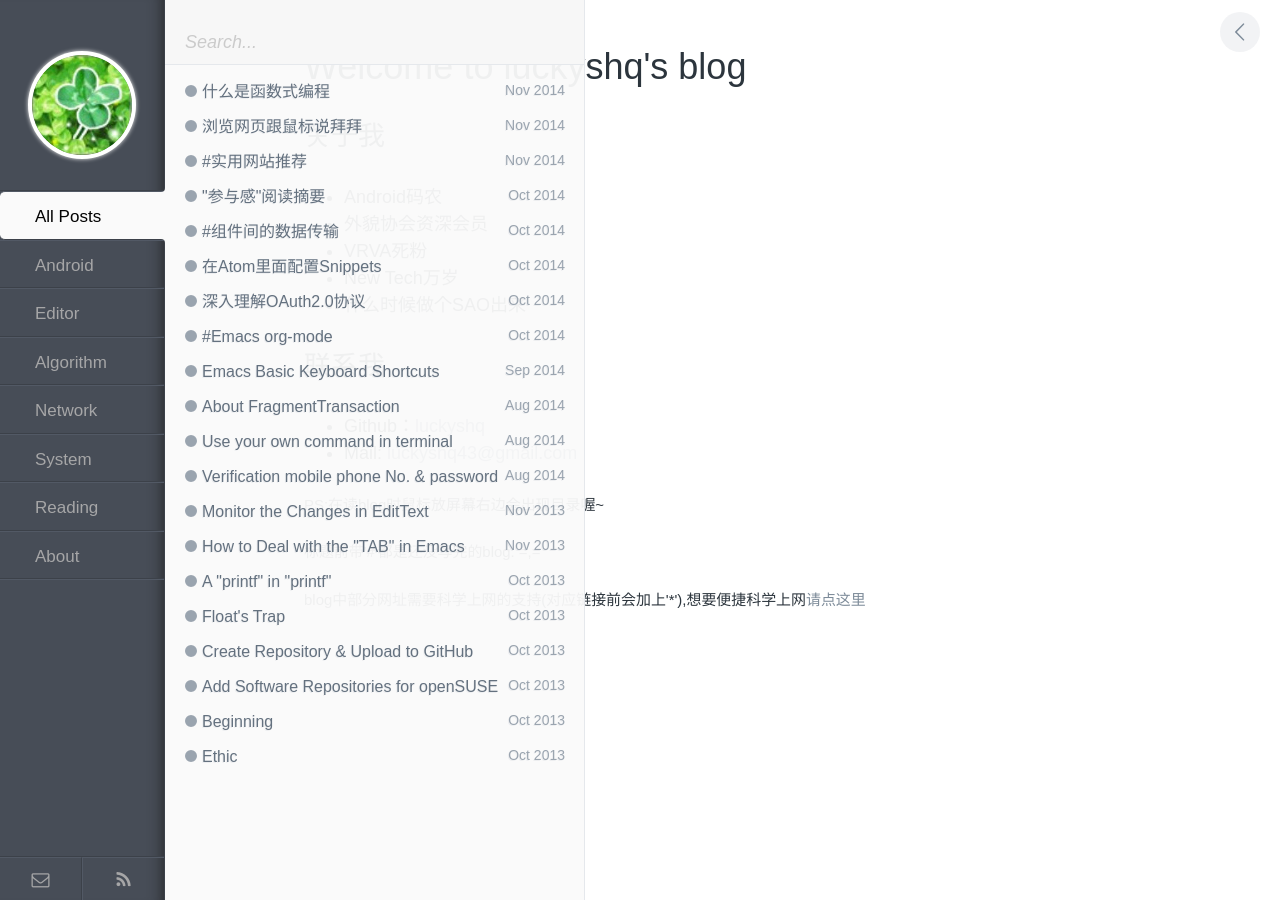
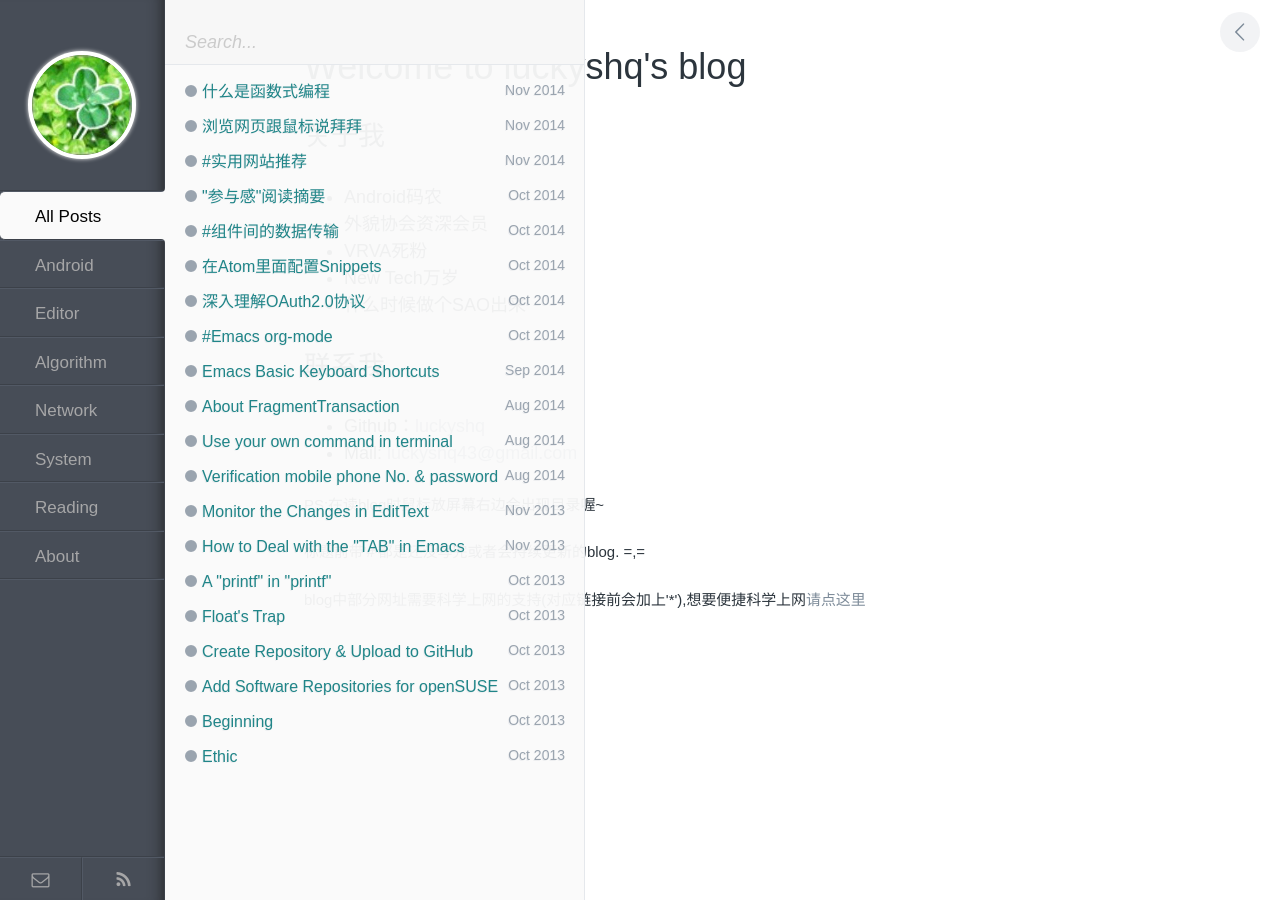
Before and after one commit to luckyshq/luckyshq.github.io, a Jekyll site: the page built from index.html, in a window 1280 px wide. Built offline with Jekyll 4.4.1, drawn with Linux system fonts in a browser that asks for light colours.

Commit message:
[update]修改post-list,和Strone标签样式.

```diff
--- a/assets/css/style.css
+++ b/assets/css/style.css
@@ -36,10 +36,11 @@
   font: 100 16px/1.5 Avenir, sans-serif;
   -webkit-font-smoothing: subpixel-antialiased;
   -webkit-text-size-adjust: none;
-  overflow: hidden; }
+  overflow: hidden;
+}
 
 a {
-  color: inherit;
+  color: #208588;
   text-decoration: none;
   -webkit-transition: color .35s;
   -moz-transition: color .35s;
@@ -393,7 +394,8 @@
       margin: 0 auto; } }
 
 h1, h2, h3, h4, h5, h6 {
-  font-weight: 400; }
+  font-weight: 400;
+}
 
 #post__title {
   margin: 0;
@@ -419,7 +421,7 @@
   border-radius: 5px; }
 
 strong {
-  font-weight: 600; }
+  font-weight: 1000;}
 
 blockquote {
   margin: 1.5em 0 1.5em 2em;
--- a/index.html
+++ b/index.html
@@ -19,6 +19,6 @@
     <li>Mail: <a href="mailto:luckyshq43@gmail.com">luckyshq43@gmail.com</a></li>
   </ul>
   <h5>PS:在读blog时鼠标放屏幕右边会出现目录喔~</h5>
-  <h5>标题前带'#'都是还没写完的blog. =,=</h5>
+  <h5>标题前带'#'都是还没写完或者会持续更新的blog. =,=</h5>
   <h5>blog中部分网址需要科学上网的支持(对应链接前会加上'*'),想要便捷科学上网<a href="http://honx.in/i/VDZK_c6vD3N_Jgoj">请点这里</a></h5>
 </article> <!-- end #post__content -->
```
